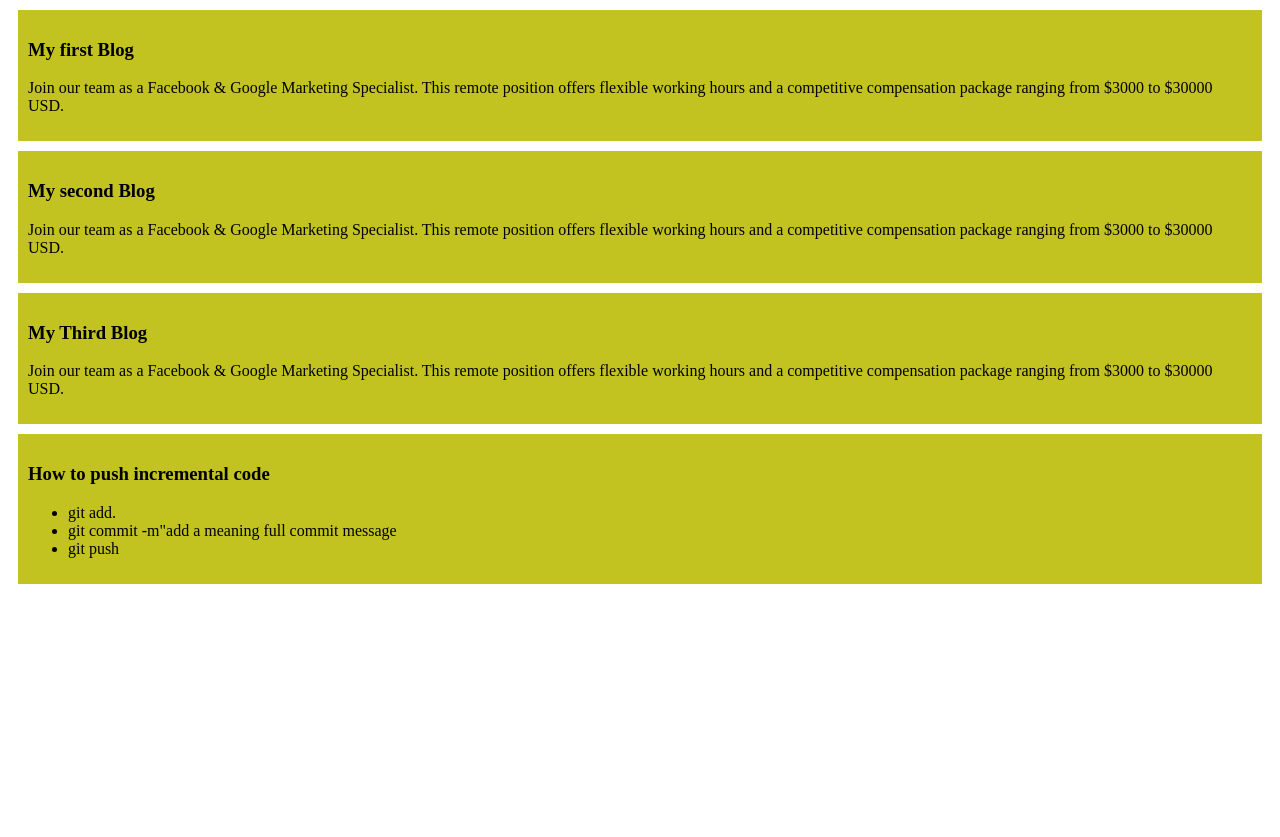
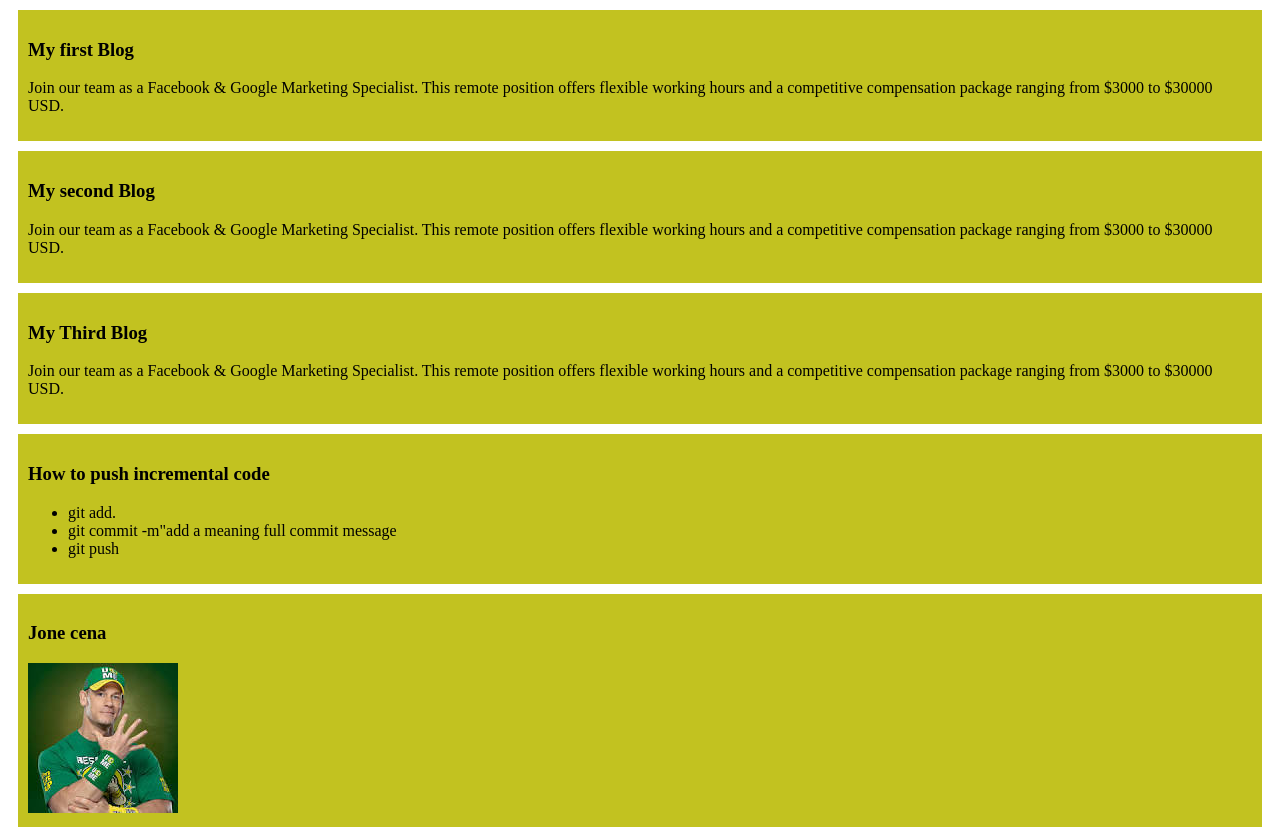
Before and after one commit to Burhan1712/My-first-simple-website, a plain HTML site: page index.html in a window 1280 px wide. Before the commit the page ends 800 px from the top, so only its background shows below. Drawn offline with Linux system fonts and the light colour scheme.

Commit message:
added jhon cena

```diff
--- a/index.html
+++ b/index.html
@@ -27,5 +27,9 @@
             <li>git push</li>
         </ul>
     </div>
+    <div>
+        <h3>Jone cena</h3>
+        <img src="images/joncena.jpeg" alt="">
+    </div>
 </body>
 </html>
```
